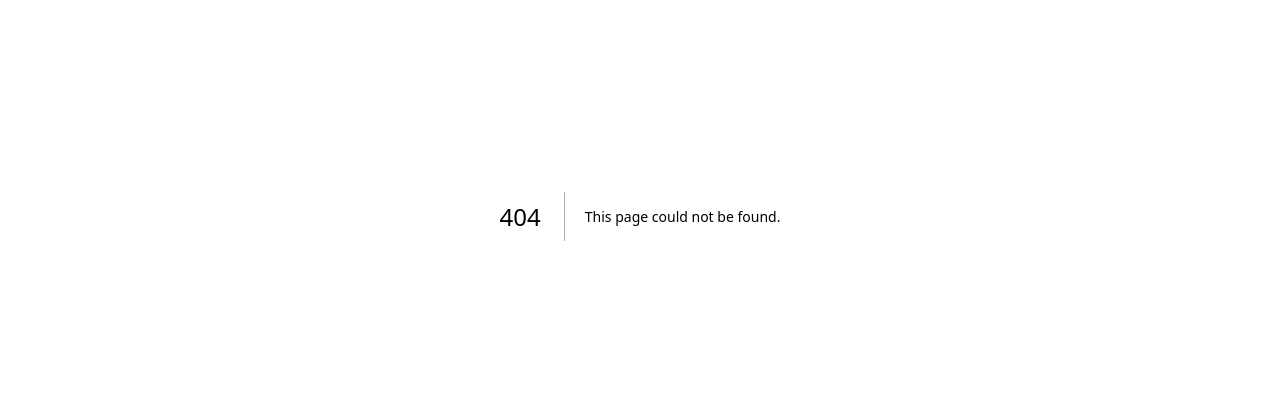
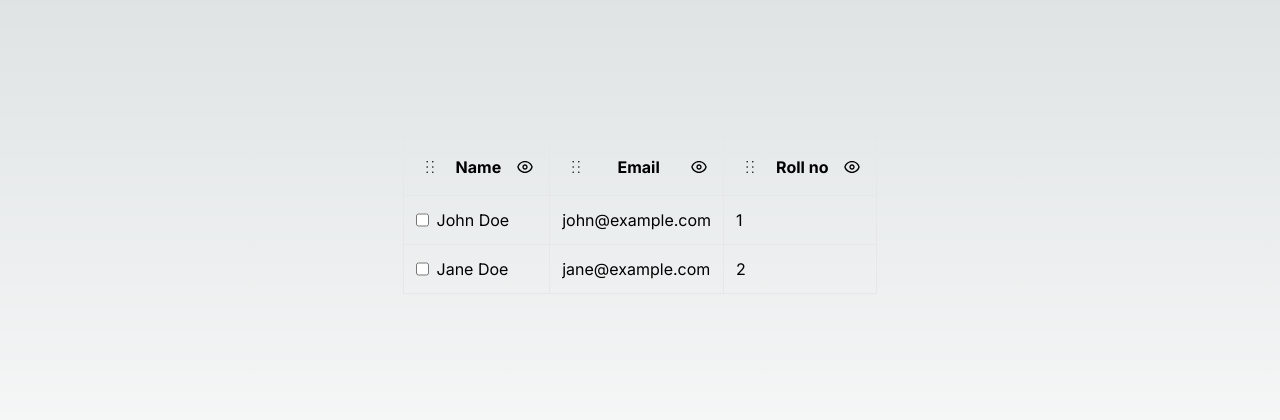
Before and after one commit to unnati2000/daily-frontend, a Next.js app: page /table in a window 1280 px wide. Before the commit this address had no page. Shown: the part 184-604 px from the top of the page. Built offline with nearby package versions, Linux system fonts and the light colour scheme.

Commit message:
sort table columns

```diff
--- a/app/page.tsx
+++ b/app/page.tsx
@@ -1,7 +1,21 @@
-import Image from "next/image";
+import Link from "next/link";
 
 export default function Home() {
   return (
-    <main className="flex min-h-screen flex-col items-center justify-between p-24"></main>
+    <main className="flex min-h-screen flex-col items-center justify-between p-24">
+      <ul>
+        <li>
+          <Link href="/toggle">Toggle</Link>
+        </li>
+
+        <li>
+          <Link href="/folder">Folder</Link>
+        </li>
+
+        <li>
+          <Link href="/table">Table</Link>
+        </li>
+      </ul>
+    </main>
   );
 }
--- /dev/null
+++ b/app/table/page.tsx
@@ -0,0 +1,258 @@
+"use client";
+
+import { useState } from "react";
+import { DndContext } from "@dnd-kit/core";
+import { PiDotsSixVerticalLight } from "react-icons/pi";
+import { CgEye } from "react-icons/cg";
+
+import {
+  arrayMove,
+  SortableContext,
+  horizontalListSortingStrategy,
+} from "@dnd-kit/sortable";
+
+import { restrictToHorizontalAxis } from "@dnd-kit/modifiers";
+
+import { closestCenter } from "@dnd-kit/core";
+
+import {
+  useSensor,
+  useSensors,
+  KeyboardSensor,
+  MouseSensor,
+  TouchSensor,
+} from "@dnd-kit/core";
+
+import { useSortable } from "@dnd-kit/sortable";
+import { CSS } from "@dnd-kit/utilities";
+
+const rows = [
+  {
+    id: 1,
+    name: "John Doe",
+    email: "john@example.com",
+    rollNo: 1,
+  },
+  {
+    id: 2,
+    name: "Jane Doe",
+    email: "jane@example.com",
+    rollNo: 2,
+  },
+];
+
+const tableColumns = [
+  {
+    id: 1,
+    label: "Name",
+    row: ({ row }: { row: any }) => <p>{row.name}</p>,
+    enableSorting: true,
+    enableHiding: true,
+  },
+  {
+    id: 2,
+    label: "Email",
+    row: ({ row }: { row: any }) => <p>{row.email}</p>,
+    enableSorting: true,
+    enableHiding: true,
+  },
+  {
+    id: 3,
+    label: "Roll no",
+    row: ({ row }: { row: any }) => <p>{row.rollNo}</p>,
+    enableSorting: false,
+    enableHiding: true,
+  },
+];
+
+const Table = () => {
+  const [selectedData, setSelectedData] = useState<any[]>([]);
+
+  const [visibleColumns, setVisibleColumns] = useState(tableColumns);
+
+  const handleSelect = (row: any) => {
+    if (selectedData.includes(row)) {
+      setSelectedData((prev) => prev.filter((item) => item.id !== row.id));
+    } else {
+      setSelectedData((prev) => [...prev, row]);
+    }
+  };
+
+  const handleHide = (column: any) => {
+    setVisibleColumns((prev: any) =>
+      prev.filter((item: any) => item.id !== column.id)
+    );
+  };
+
+  const sensors = useSensors(
+    useSensor(MouseSensor, {}),
+    useSensor(TouchSensor, {}),
+    useSensor(KeyboardSensor, {})
+  );
+
+  return (
+    <div className="h-screen w-full flex flex-col items-center justify-center">
+      <DndContext
+        collisionDetection={closestCenter}
+        modifiers={[restrictToHorizontalAxis]}
+        onDragEnd={() => {
+          console.log("yess");
+        }}
+        // sensors={sensors}
+      >
+        <table className="border" role="table">
+          <thead className="border">
+            <tr role="row">
+              <SortableContext
+                items={visibleColumns}
+                strategy={horizontalListSortingStrategy}
+              >
+                {visibleColumns.map((column: any, index: any) => (
+                  <DataTableColumn
+                    key={column.id}
+                    column={column}
+                    index={index}
+                    selectedData={selectedData}
+                    setSelectedData={setSelectedData}
+                    rows={rows}
+                    handleHide={handleHide}
+                  />
+                ))}
+              </SortableContext>
+            </tr>
+          </thead>
+          <tbody role="rowgroup">
+            {rows.map((row: any) => (
+              <tr role="row" key={row.id}>
+                {visibleColumns.map((column: any, index: any) => (
+                  <SortableContext
+                    key={column.id}
+                    items={visibleColumns}
+                    strategy={horizontalListSortingStrategy}
+                  >
+                    <DataTableCell
+                      column={column}
+                      index={index}
+                      handleSelect={handleSelect}
+                      selectedData={selectedData}
+                      row={row}
+                    />
+                  </SortableContext>
+                ))}
+              </tr>
+            ))}
+          </tbody>
+        </table>
+      </DndContext>
+    </div>
+  );
+};
+
+const DataTableColumn = ({
+  column,
+  index,
+  selectedData,
+  setSelectedData,
+  rows,
+  handleHide,
+}: any) => {
+  const { attributes, isDragging, listeners, setNodeRef, transform } =
+    useSortable({
+      id: column.id,
+    });
+
+  const style = {
+    opacity: isDragging ? 0.8 : 1,
+    position: "relative",
+    transform: CSS.Translate.toString(transform), // translate instead of transform to avoid squishing
+    transition: "width transform 0.2s ease-in-out",
+    whiteSpace: "nowrap",
+    // width: header.column.getSize(),
+    zIndex: isDragging ? 1 : 0,
+  };
+
+  return (
+    <>
+      <th
+        className="p-4 border"
+        tabIndex={column.id}
+        role="columnheader"
+        key={column.id}
+        ref={setNodeRef}
+        style={style}
+      >
+        <div className="flex items-center justify-between gap-4 color-white">
+          <PiDotsSixVerticalLight size={20} {...attributes} {...listeners} />
+
+          {index === 0 ? (
+            <div className="flex gap-2">
+              {selectedData.length > 0 ? (
+                <input
+                  type="checkbox"
+                  checked={rows.length === selectedData.length}
+                  onChange={() => {
+                    if (selectedData.length === rows.length) {
+                      setSelectedData([]);
+                    } else {
+                      setSelectedData(rows);
+                    }
+                  }}
+                />
+              ) : null}
+
+              {column.label}
+            </div>
+          ) : (
+            column.label
+          )}
+
+          {column.enableHiding && <CgEye size={16} />}
+        </div>
+      </th>
+    </>
+  );
+};
+
+const DataTableCell = ({
+  column,
+  index,
+  handleSelect,
+  selectedData,
+  row,
+}: any) => {
+  const { isDragging, setNodeRef, transform } = useSortable({
+    id: column.id,
+  });
+
+  const style = {
+    opacity: isDragging ? 0.8 : 1,
+    position: "relative",
+    transform: CSS.Translate.toString(transform), // translate instead of transform to avoid squishing
+    transition: "width transform 0.2s ease-in-out",
+    // width: cell.column.getSize(),
+    zIndex: isDragging ? 1 : 0,
+  };
+  return (
+    <td
+      className="p-3 border"
+      role="cell"
+      key={column.id}
+      ref={setNodeRef}
+      style={style}
+    >
+      <div className="flex gap-2">
+        {index === 0 ? (
+          <input
+            type="checkbox"
+            checked={selectedData.includes(row)}
+            onChange={() => handleSelect(row)}
+          />
+        ) : null}
+
+        {column.row({ row })}
+      </div>
+    </td>
+  );
+};
+
+export default Table;
--- a/package.json
+++ b/package.json
@@ -9,6 +9,10 @@
     "lint": "next lint"
   },
   "dependencies": {
+    "@dnd-kit/core": "^6.1.0",
+    "@dnd-kit/modifiers": "^7.0.0",
+    "@dnd-kit/sortable": "^8.0.0",
+    "@dnd-kit/utilities": "^3.2.2",
     "framer-motion": "^11.1.9",
     "next": "14.2.3",
     "react": "^18",
```
Also changed, not shown: 1 other file (tests, documents, lock files or other folders).
